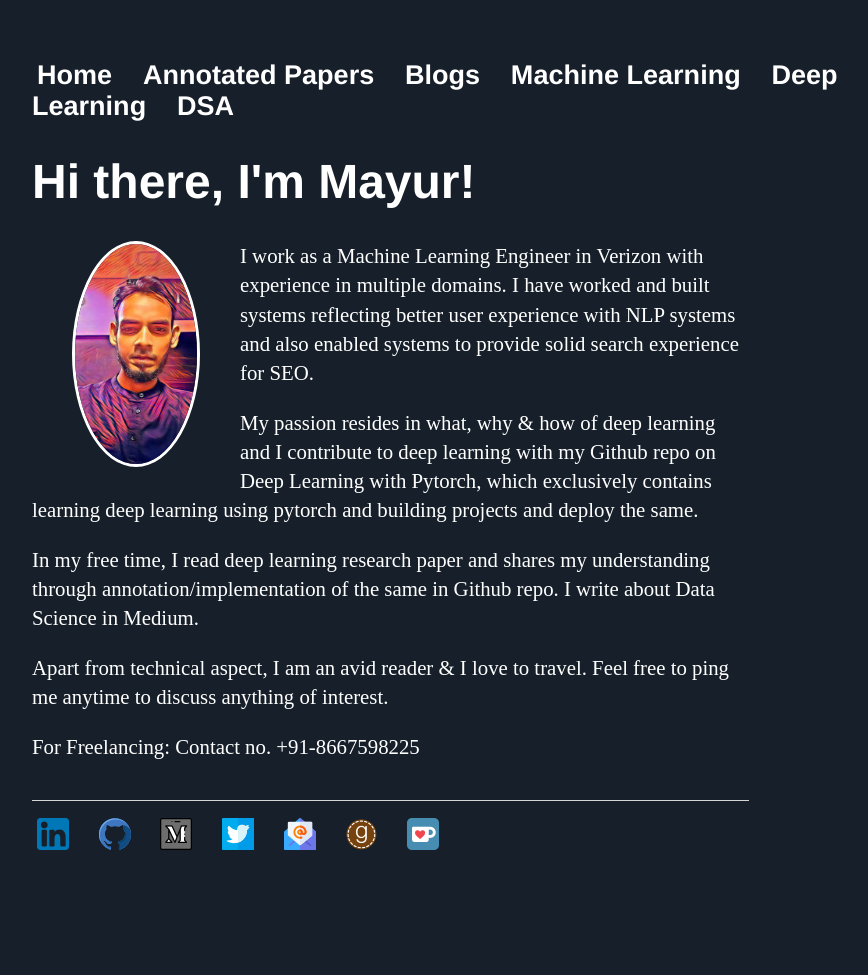
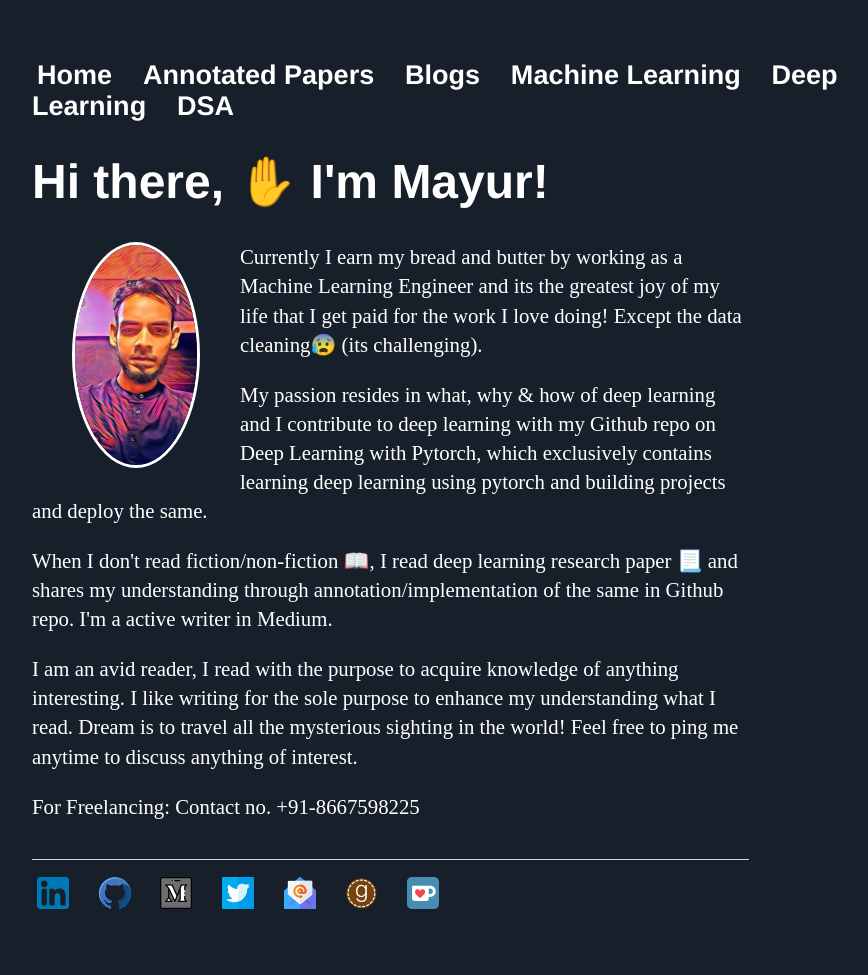
Before and after one commit to Mayurji/mayurji.github.io, a Jekyll site: the page built from index.html, in a window 1280 px wide. Shown: the whole page, without its empty margins (160-1028 px from the left). Built offline with Jekyll 4.4.1, drawn with Linux system fonts in a browser that asks for light colours; before the commit the page ends 916 px from its top, so only the background shows below that.

Commit message:
Update index.html

```diff
--- a/index.html
+++ b/index.html
@@ -7,24 +7,24 @@ title: Math + Computing = AI
 	<link rel="stylesheet" type="text/css" href="/css/main.css">
 	<script data-ad-client="ca-pub-2640060468368747" async src="https://pagead2.googlesyndication.com/pagead/js/adsbygoogle.js"></script>
 </head>
-<h1>Hi there, I'm Mayur!</h1>
+<h1>Hi there, ✋ I'm Mayur!</h1>
 <div>
 <p>
 
 	<img src="{{site.url}}/assets/images/profile/mayur.jpg" class="image-cropper" alt="avatar" class="profile-pic" border="3">
 
-	<p style="text-align:left;">I work as a Machine Learning Engineer in Verizon with experience in multiple domains.
-	I have worked and built systems reflecting better user experience with NLP systems and also enabled systems
-	to provide solid search experience for SEO.</p>
+	<p style="text-align:left;">Currently I earn my bread and butter by working as a Machine Learning Engineer and its the greatest
+	joy of my life that I get paid for the work I love doing! Except the data cleaning😰 (its challenging).</p>
 
 	<p style="text-align:left;">My passion resides in what, why & how of deep learning and I contribute to
 	deep learning with my Github repo on Deep Learning with Pytorch, which exclusively contains learning deep
 	learning using pytorch and building projects and deploy the same.</p>
 
-	<p>In my free time, I read deep learning research paper and shares my understanding through annotation/implementation
-	of the same in Github repo. I write about Data Science in Medium.</p>
+	<p>When I don't read fiction/non-fiction 📖, I read deep learning research paper 📃 and shares my understanding
+	through annotation/implementation of the same in Github repo. I'm a active writer in Medium.</p>
 
-	<p>Apart from technical aspect, I am an avid reader & I love to travel.
+	<p>I am an avid reader, I read with the purpose to acquire knowledge of anything interesting. I like writing for
+	the sole purpose to enhance my understanding what I read. Dream is to travel all the mysterious sighting in the world!
 	Feel free to ping me anytime to discuss anything of interest.</p>
 
 	<p>For Freelancing: Contact no. +91-8667598225</p>
```
